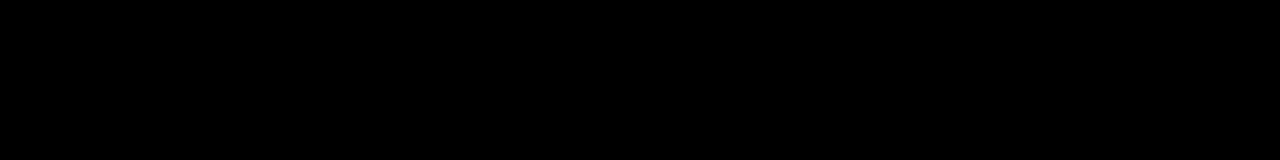
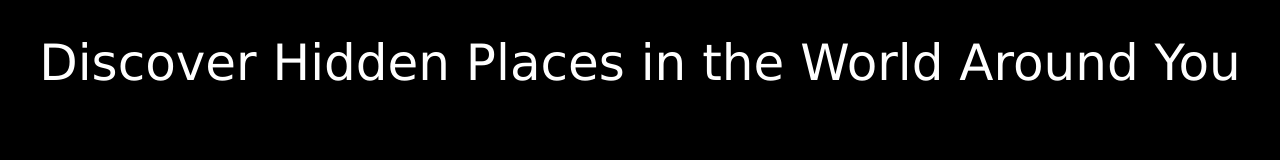
Before and after one commit to NachabCodes/excursion, a plain HTML site: page index.html in a window 1280 px wide. Drawn offline with Linux system fonts and the light colour scheme.

Commit message:
Added header--main style

```diff
--- a/index.html
+++ b/index.html
@@ -7,6 +7,6 @@
         <title>Excursion</title>
         <link rel="stylesheet" type="text/css" href="resources/css/style.css">
     </head>
-        <h1>Discover Hidden Places in the World Around You</h1>
+        <h1 class="header--main">Discover Hidden Places in the World Around You</h1>
         <p><a href="#"></a>Download Excursion (Coming Soon!)</p>
 </html>
--- a/resources/css/style.css
+++ b/resources/css/style.css
@@ -3,3 +3,8 @@ body {
     text-align: center;
     font-family: Verdana, Geneva, Tahoma, sans-serif;
 }
+.header--main {
+    font-weight: normal;
+    font-size: 50px;
+    color: white;
+}
```
